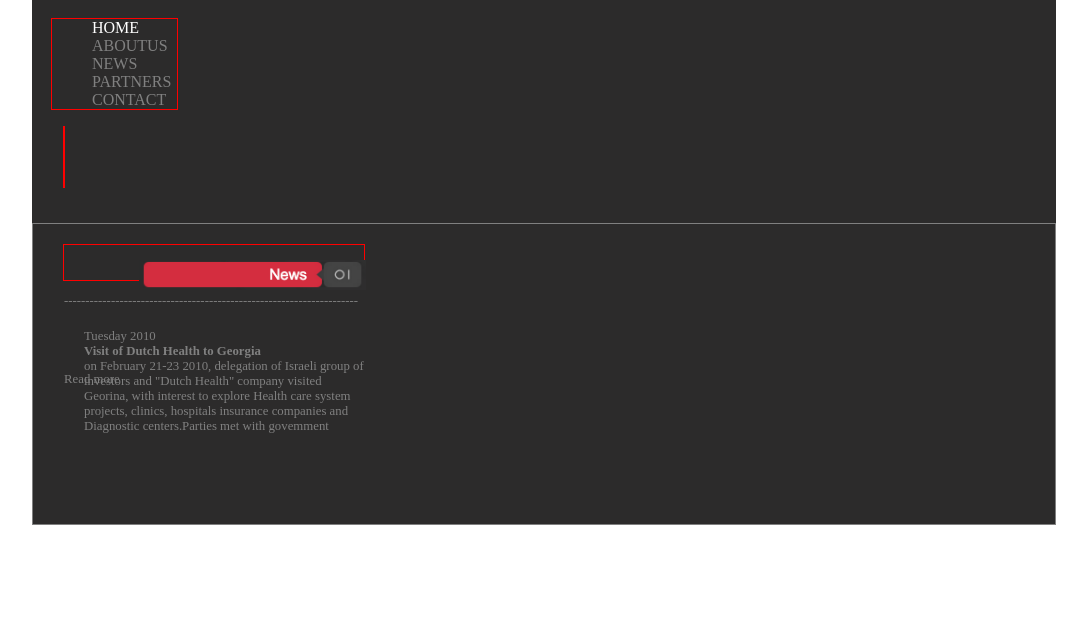
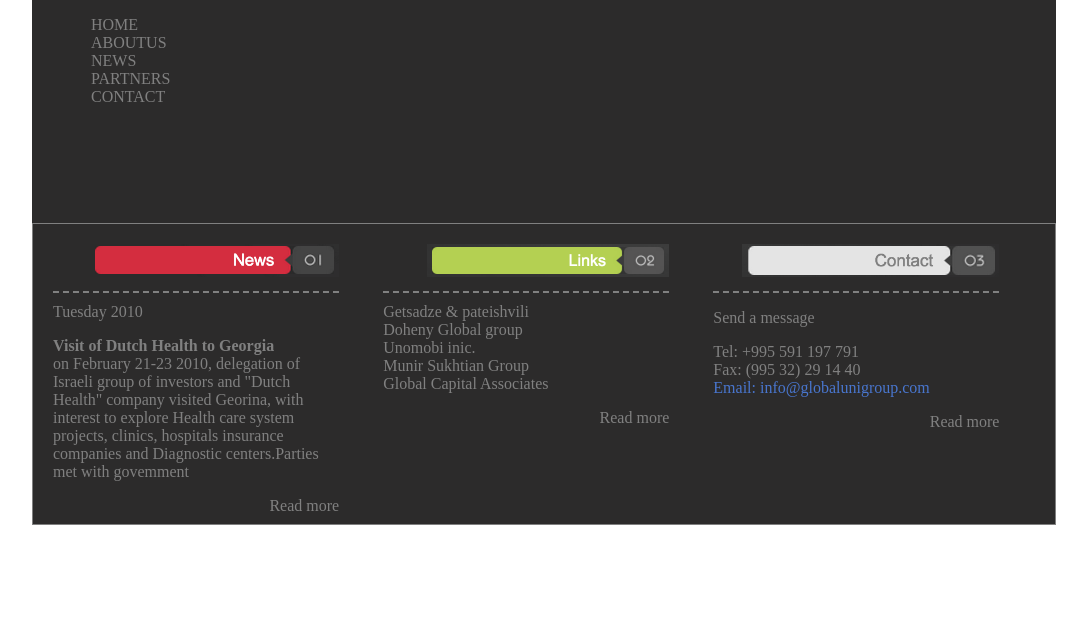
Before and after one commit to jazminvalencia/pw219111, a plain HTML site: page practicacss03/index.html in a window 1280 px wide. Shown: the part 179-800 px from the top of the page, without its empty margins (96-1183 px from the left). Drawn offline with Linux system fonts and the light colour scheme.

Commit message:
practica03 falta la mitad

```diff
--- a/practicacss03/css/estilos.css
+++ b/practicacss03/css/estilos.css
@@ -9,10 +9,8 @@ body{
 body header img{
     width: 800px;
     float :right;
-    border: 1px solid red;
 }
 header input{
-    border: 1px solid red;
 	float:  left;
 	margin-right: -240px;
     margin-top: 15px;
@@ -32,7 +30,6 @@ header input{
 	width: 50px;
 }
 #seccion01art01 ul{
-    border: 1px solid red;
     /* le quita los puntos a la lista */
     list-style: none;
     margin-top: 30px;
@@ -41,12 +38,11 @@ header input{
     width: 70px;
     color: grey;
 }
-#seccion01art01 img{
-    border:1px solid red;
+#seccion01art01  img{
     height: 60px;
 }
+
 #seccion01art02 {
-    border:1px solid red;
     height: 60px;
     margin-left: 30px;
     display: inline-block;
@@ -55,48 +51,59 @@ header input{
     border:1px solid gray ;
     /* largo de la seccion */
     height: 300px;
+    color:gray;
     top :100px;
     position: relative;
     background-color :#2C2B2B;
     display: block;
 }
-#segundaSeccion article {
-    border:1px solid red ;
-    font-size: 0.8em;
-    display: block;
-    width:  300px;
+.contenedor {
+    /* border: 1px solid red; */
+    display: inline-table;
+    margin: 20px 20px;
+    /* padding: 0px 0px 10px;  */
+    width: 28%;
 }
-#segundaSeccion article img{
-    /* border:1px solid gray ; */
-    margin-top:  15px;
-    margin-left: 75px;
-    height: 30px;
+.marcoImagen{
+    /* display: inline-block; */
+    border-bottom: 2px dashed gray;
+    margin: 0px 0px 10px;
+    padding: 0px 0px 10px;
+    text-align: right;
+    /* width: 100%; */
 }
-#seccion02art01{
-    border:1px solid red ;
-    color: gray;
-    margin-top: 20px;
-    margin-left: 30px;
-    height: 35px;
+#segundaSeccion article article img{
+    height: 33px;
 }
-/* #seccion02art02{
-    border:1px solid red ;
-    color: gray;
-    margin-top: 20px;
-    margin-left: 30px;
-    height: 30px;
-} */
-#segundaSeccion article p{
-    /* border:1px solid gray ; */
-    /* color: gray; */
-    margin-top:  20px;
-    margin-left: 20px;
-    height: 30px;
+#terceraSeccion{
+    /* border: 1px solid red; */
+    color:gray;
+    position: relative;
+    top:-160px;
+}
+#terceraSeccion ul{
+    list-style: none;
+}
+#terceraSeccion ul li{
+    display: inline-block;
+    margin-right: 35px;
+}
+#cuartaSeccion{
+    /* border: 1px solid red; */
+    position: relative;
+    /* top: -180px; */
+    height: 100px;
 }
 
-.colorBlanco{
-    color: white;
-}
 .nito{
 	font-weight: bold;
 }
+.esquina{
+    float: right;
+}
+.azul{
+    color:#4976CE;
+}
+.colorVerde{
+    background-color: #7FE166;
+}
--- a/practicacss03/index.html
+++ b/practicacss03/index.html
@@ -24,15 +24,18 @@
             </ul>
         </article>
         <article id="seccion01art02">
+                <article id="colorverde">
+
+                </article>
             </article>
     </section >
     <section id="segundaSeccion">
-        <article id="seccion02art01">
+        <article class="contenedor">
+            <article class="marcoImagen">
                     <img src="img/news_rojo.png" alt="">
-             ---------------------------------------------------------------------
+            </article>
+            Tuesday 2010
             <p>
-                    Tuesday 2010
-                    <br>
             <sanp class="nito">Visit of Dutch Health to Georgia</sanp>
             <br>
             on February 21-23 2010, delegation of
@@ -45,10 +48,31 @@
             </p>
             <span class="esquina">Read more</span>
         </article>
-
-       <!-- <article id="seccion02art02">
-
-       </article> -->
+        <article class="contenedor">
+                <article class="marcoImagen">
+                    <img src="img/news_verde.png" alt="">
+            </article>
+           Getsadze & pateishvili<br>
+           Doheny Global group<br>
+           Unomobi inic.<br>
+           Munir Sukhtian Group<br>
+           Global Capital Associates<br>
+           <p>
+           <span class="esquina">Read more</span>
+        </article>
+        <article class="contenedor">
+            <article class="marcoImagen">
+            <img src="img/news_claro.png" alt="">
+        </article>
+        <p>
+            Send a message
+        </p>
+        Tel: +995 591 197 791<br>
+        Fax: (995 32) 29 14 40 <br>
+        <span class="azul"> Email: info@globalunigroup.com</span>
+        <p>
+        <span class="esquina">Read more</span>
+    </article>
     </section>
 </body>
 </html>
```
Lines whose indentation alone changed are shown as unchanged.
